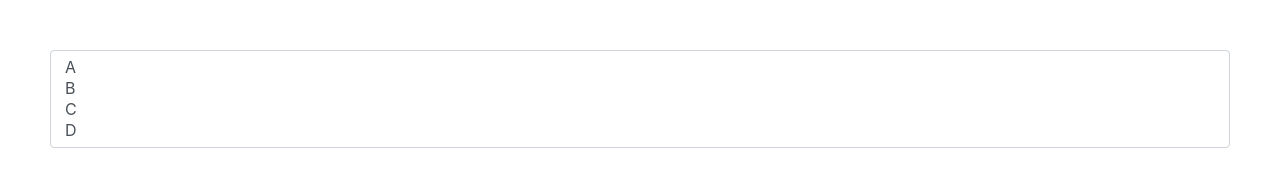
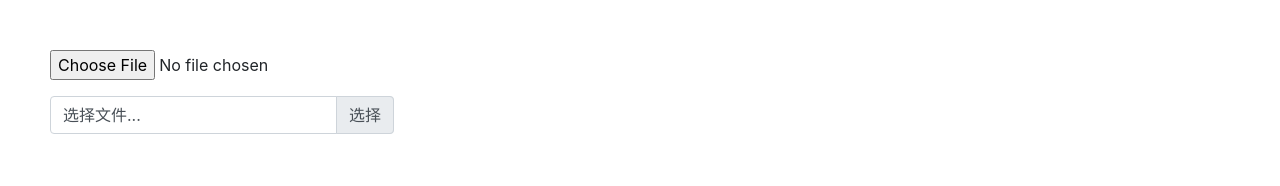
Before and after one commit to BingYuQHS/nihao-bootstrap4, a website: page index.html in a window 1280 px wide. Drawn offline with nearby package versions, Linux system fonts and the light colour scheme.

Commit message:
文件 默认和自定义的

```diff
--- a/index.html
+++ b/index.html
@@ -1,5 +1,5 @@
 <!DOCTYPE html>
-<html lang="en">
+<html lang="zh-Hans">
 <head>
     <meta charset="UTF-8">
     <meta name="viewport" content="width=device-width, initial-scale=1.0">
@@ -14,12 +14,15 @@
 </head>
 <body>
 <div class="component demo">
-   <select name="" multiple id="demo-select" class="form-control">
-       <option value="a">A</option>
-       <option value="b">B</option>
-       <option value="c">C</option>
-       <option value="d">D</option>
-   </select>
+    <!-- 默认的 -->
+   <input type="file" class="form-control-file" name="" id="">
+
+   <p></p>
+   <!-- 自定义的 -->
+   <label for="" class="custom-file">
+        <input type="file" class="custom-file-input">
+        <span class="custom-file-control"></span>
+   </label>
 </div>
 </body>
 </html>
--- a/style.css
+++ b/style.css
@@ -1,3 +1,11 @@
 .component.demo{
     padding: 50px;
 }
+
+.custom-file-control:lang(zh-Hans)::before {
+    content: "选择"
+}
+
+.custom-file-control:lang(zh-Hans)::after {
+    content: "选择文件..."
+}
```
